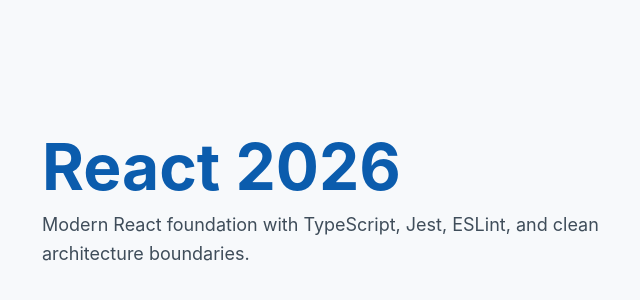
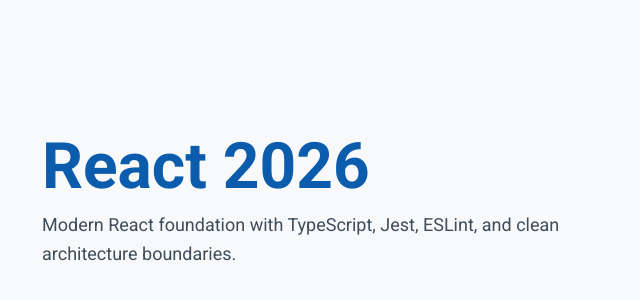
Before and after one commit to tarcisiocorte/react-2026, a React (Vite) app: page / in a window 1280 px wide. Shown: the part 198-498 px from the top of the page, without its empty margins (238-878 px from the left). Built offline with nearby package versions, Linux system fonts and the light colour scheme.

Commit message:
fix: update .gitignore to include public/js and modify index.html for language and title changes

```diff
--- a/index.html
+++ b/index.html
@@ -1,9 +1,10 @@
 <!doctype html>
-<html lang="en">
+<html lang="pt-br">
   <head>
     <meta charset="UTF-8" />
     <meta name="viewport" content="width=device-width, initial-scale=1.0" />
-    <title>React 2026</title>
+    <link href="https://fonts.googleapis.com/css2?family=Roboto:wght@400;700&display=swap" rel="stylesheet" />
+    <title>4Dev - Enquetes para Programadores</title>
   </head>
   <body>
     <div id="root"></div>
--- a/src/styles.css
+++ b/src/styles.css
@@ -2,7 +2,7 @@
   color: #17202a;
   background: #f7f9fb;
   font-family:
-    Inter, ui-sans-serif, system-ui, -apple-system, BlinkMacSystemFont, "Segoe UI",
+    Roboto, ui-sans-serif, system-ui, -apple-system, BlinkMacSystemFont, "Segoe UI",
     sans-serif;
   font-synthesis: none;
   text-rendering: optimizeLegibility;
```
Also changed, not shown: 1 other file (tests, documents, lock files or other folders).
